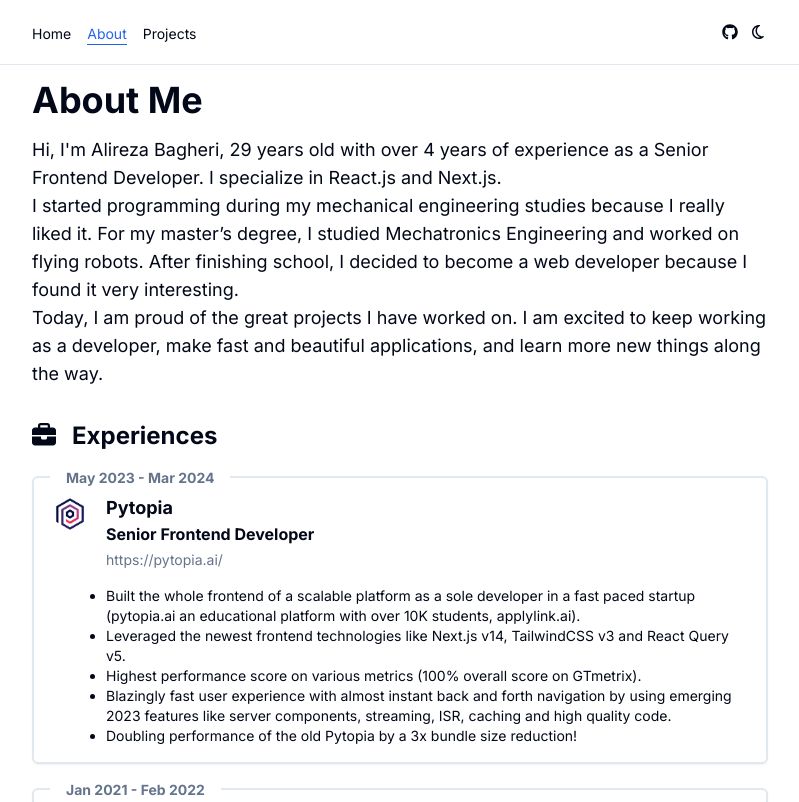
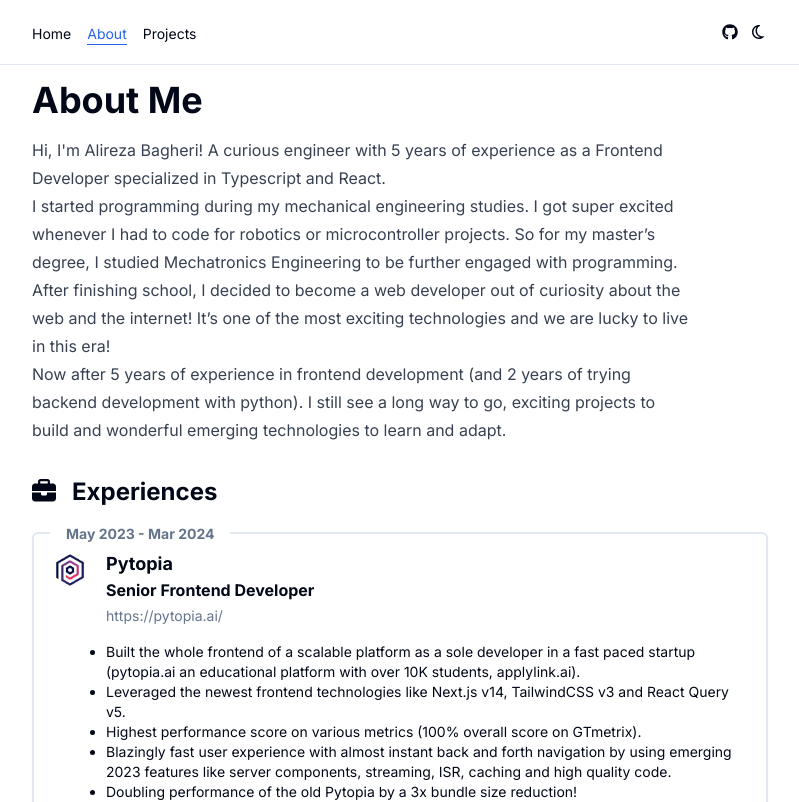
Before and after one commit to doiali/portfolio, a Next.js app: page /about in a window 1280 px wide. Shown: the top 802 px of the page, without its empty margins (240-1039 px from the left). Built offline with nearby package versions, Linux system fonts and the light colour scheme.

Commit message:
feat: update about page intro

```diff
--- a/src/components/AboutPage.tsx
+++ b/src/components/AboutPage.tsx
@@ -5,6 +5,8 @@ import EducationList from './common/EducationList';
 import { educations } from '@/data/educations';
 import HonorsList from './common/HonorsList';
 import { honors } from '@/data/honors';
+import ReactMarkdown from 'react-markdown';
+import { about_intro } from '@/data/about';
 
 export default function AboutPage() {
   return (
@@ -22,11 +24,11 @@ export default function AboutPage() {
           <source src="/videos/introduction.mp4" type="video/mp4" />
           Your browser does not support the video tag.
         </video> */}
-        <p className="order-2 text-lg mt-4">
-          Hi, I&apos;m Alireza Bagheri, 29 years old with over 4 years of experience as a Senior Frontend Developer. I specialize in React.js and Next.js.<br />
-          I started programming during my mechanical engineering studies because I really liked it. For my master’s degree, I studied Mechatronics Engineering and worked on flying robots. After finishing school, I decided to become a web developer because I found it very interesting. <br />
-          Today, I am proud of the great projects I have worked on. I am excited to keep working as a developer, make fast and beautiful applications, and learn more new things along the way.
-        </p>
+        <div className="order-2 text-lg mt-4">
+          <ReactMarkdown
+            className="prose dark:prose-invert"
+          >{about_intro}</ReactMarkdown>
+        </div>
       </div>
       <ExperienceList data={experiences} />
       <EducationList data={educations} />
--- a/src/data/about.ts
+++ b/src/data/about.ts
@@ -15,3 +15,9 @@ Got anything you want built? Just drop me a message and let’s have a call!
 Here's my work [experiences](/about) and some [projects](/projects) I've worked on.
 Feel free to reach out if you want to connect or collaborate!
 `
+
+export const about_intro = `
+Hi, I'm Alireza Bagheri! A curious engineer with 5 years of experience as a Frontend Developer specialized in Typescript and React.
+I started programming during my mechanical engineering studies. I got super excited whenever I had to code for robotics or microcontroller projects. So for my master’s degree, I studied Mechatronics Engineering to be further engaged with programming. After finishing school, I decided to become a web developer out of curiosity about the web and the internet! It’s one of the most exciting technologies and we are lucky to live in this era!
+Now after 5 years of experience in frontend development (and 2 years of trying backend development with python). I still see a long way to go, exciting projects to build and wonderful emerging technologies to learn and adapt.
+`
```
